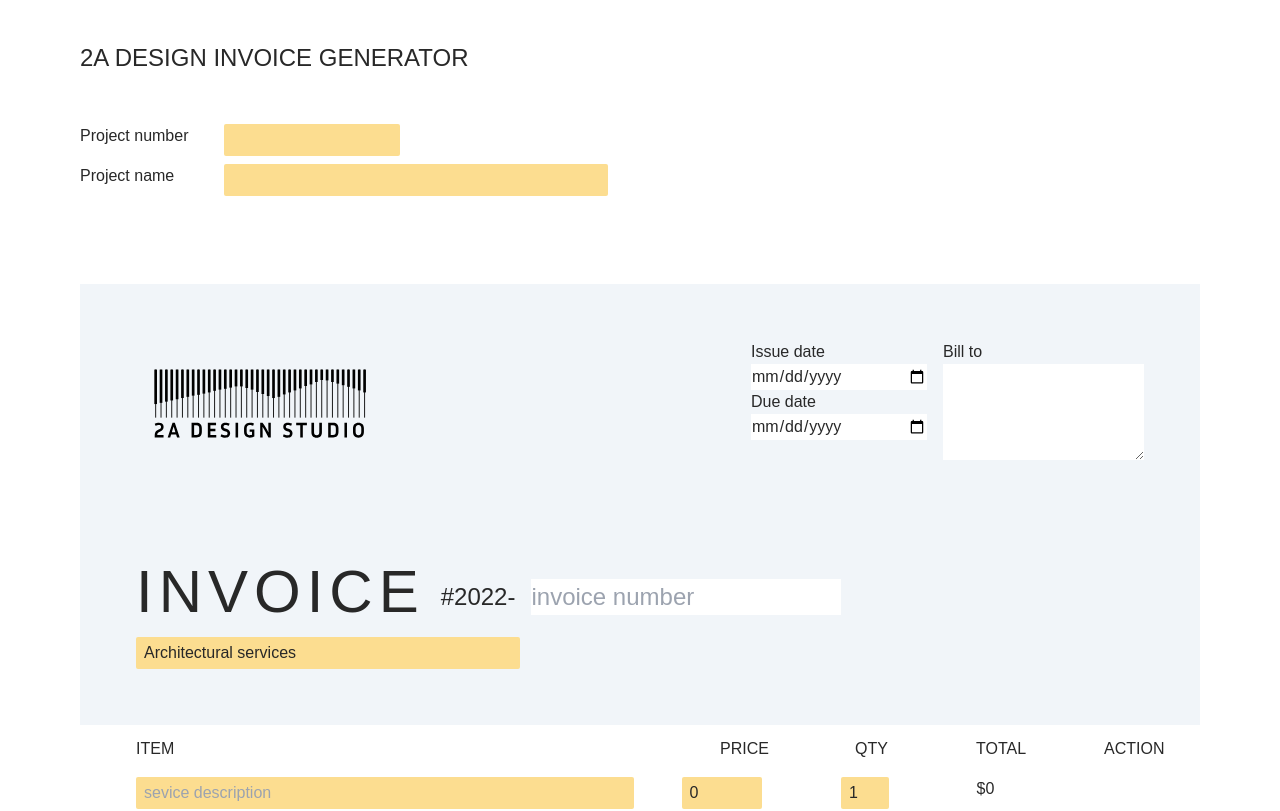
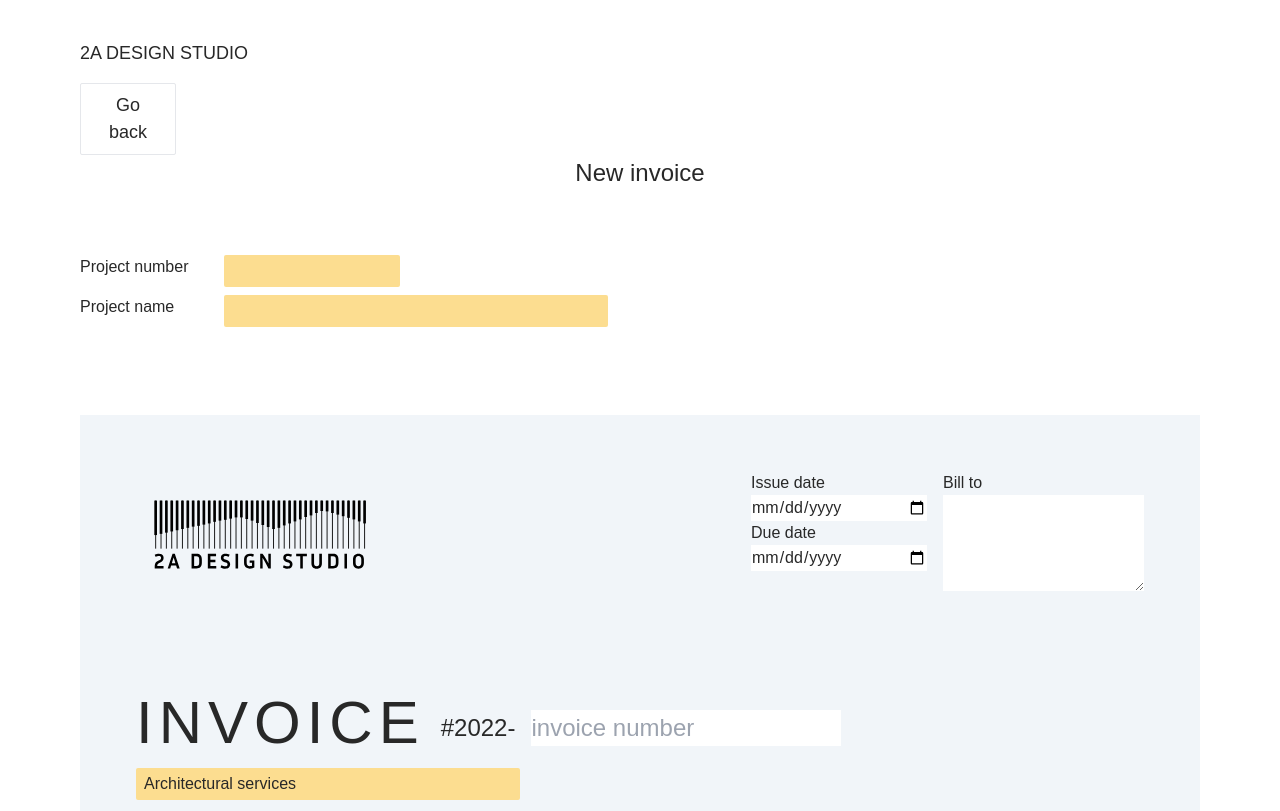
Before and after one commit to piggydoughnut/2a-tools, a Next.js app: page /invoice in a window 1280 px wide. Shown: the top 811 px of the page. Built offline with nearby package versions, Linux system fonts and the light colour scheme.

Commit message:
added header navigation

```diff
--- /dev/null
+++ b/components/Header.tsx
@@ -0,0 +1,30 @@
+import { useRouter } from "next/router";
+
+export default function Header({
+  goTo,
+  title,
+}: {
+  goTo: string;
+  title: string;
+}) {
+  const router = useRouter();
+  return (
+    <div>
+      <div className="flex flex-col">
+        <h1 className="font-inriaSans uppercase text-sm mb-4">
+          2A Design Studio
+        </h1>
+        {router.pathname !== "/" && (
+          <button
+            className="pt-2 pl-4 pr-4 pb-2 border rounded-sm text-sm hover:scale-110 ease-in-out duration-300 w-24"
+            onClick={() => router.push(goTo)}
+          >
+            Go back
+          </button>
+        )}
+      </div>
+
+      <h1 className="font-inriaSans text-lg mb-4 text-center">{title}</h1>
+    </div>
+  );
+}
--- a/pages/index.js
+++ b/pages/index.js
@@ -12,21 +12,26 @@ export default function Home() {
       </div>
       <h3 className="text-lg text-center mt-40">
         {" "}
-        What would you like to create today?
+        What would you like to do today?
       </h3>
-      <div className="flex flex-row mx-auto gap-8 mt-16">
+      <div className="flex flex-col mx-auto gap-8 mt-16">
         <button
           className="pt-2 pl-4 pr-4 pb-2 bg-peachy border rounded-sm text-md hover:scale-110 ease-in-out duration-300"
           onClick={() => router.push("invoice")}
         >
-          Invoice{" "}
+          Create an Invoice{" "}
         </button>
-
+        <button
+          className="pt-2 pl-4 pr-4 pb-2 bg-orange-500 border rounded-sm text-md hover:scale-110 ease-in-out duration-300"
+          onClick={() => router.push("paidInvoice")}
+        >
+          Mark Invoice as Paid{" "}
+        </button>
         <button
           className="pt-2 pl-4 pr-4 pb-2 bg-blue-300  border rounded-sm text-md hover:scale-110 ease-in-out duration-300"
           onClick={() => router.push("invoice")}
         >
-          Proposal{" "}
+          Create a Proposal{" "}
         </button>
       </div>
     </div>
--- a/pages/invoice.js
+++ b/pages/invoice.js
@@ -3,10 +3,12 @@ import * as Yup from "yup";
 import { Field, FieldArray, Form, Formik, yupToFormErrors } from "formik";
 import { getInvoiceNumber, getTotal, processNumber } from "../util/helpers";
 
+import Header from "../components/Header";
 import Image from "next/image";
 import InvoicePreview from "../components/InvoicePreview";
 import axios from "axios";
 import { paymentValues } from "../config";
+import router from "next/router";
 import { useState } from "react";
 
 const ItemSchema = Yup.object().shape({
@@ -101,11 +103,7 @@ export default function InvoiceGeneratorPage() {
       id="content"
       className="flex flex-col justify-center font-inriaSans text-midnight-black mx-20 mt-10 mb-10"
     >
-      <div className="flex flex-row">
-        <h1 className="font-inriaSans uppercase text-lg">
-          2A Design Invoice Generator
-        </h1>
-      </div>
+      <Header goTo="/" title="New invoice" />
 
       {pdfUrl ? (
         <InvoicePreview
--- /dev/null
+++ b/pages/paidInvoice.tsx
@@ -0,0 +1,12 @@
+import Header from "components/Header";
+
+export default function paidInvoice() {
+  return (
+    <div
+      id="content"
+      className="flex flex-col justify-center font-inriaSans text-midnight-black mx-20 mt-10 mb-10"
+    >
+      <Header goTo="/" title="Coming soon..." />
+    </div>
+  );
+}
```
